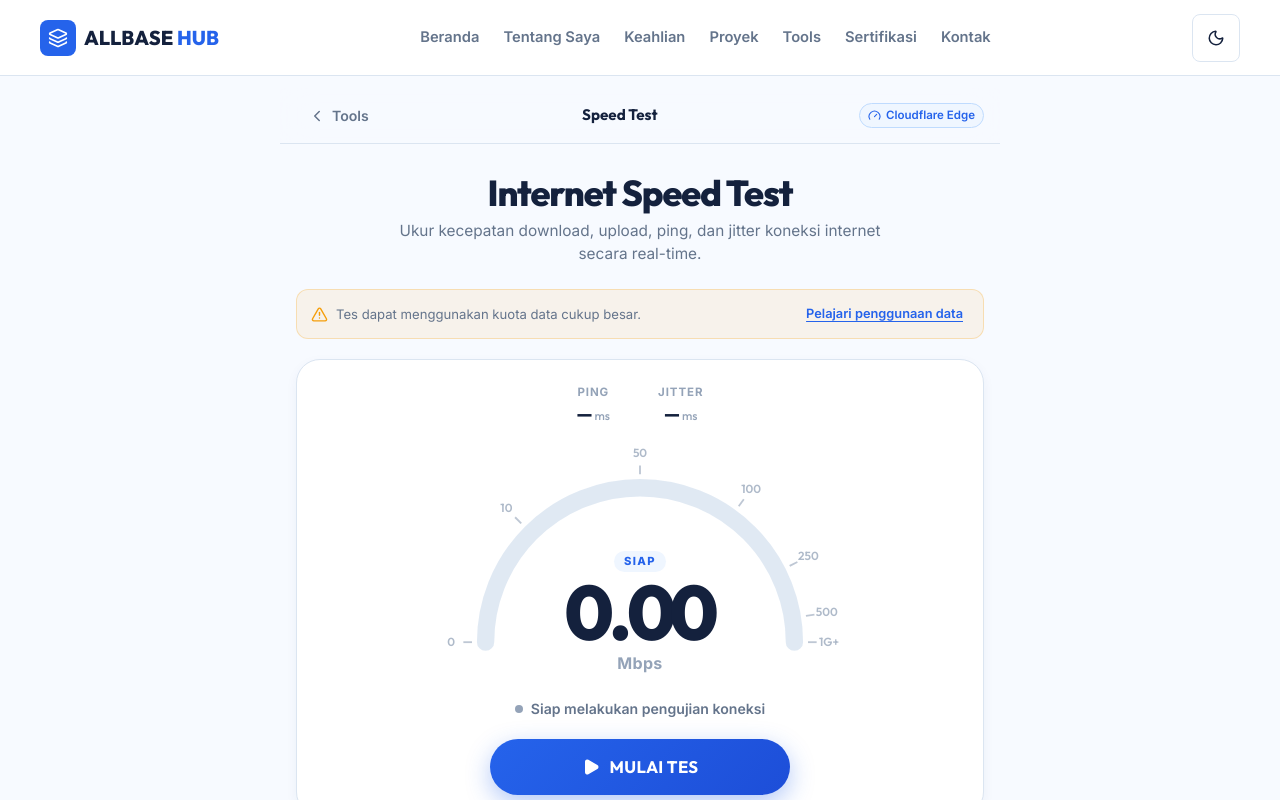
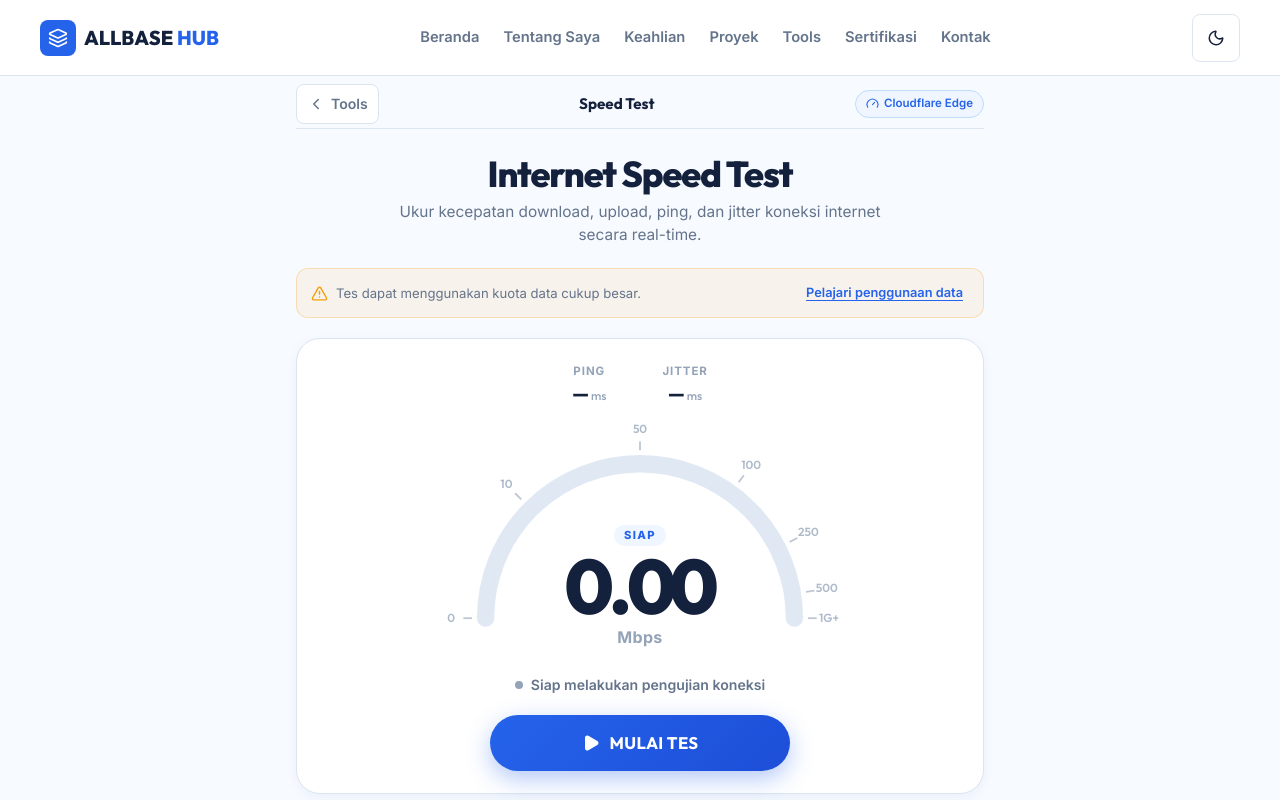
Before and after one commit to IlalIlhamdi/allbase, a Next.js app: page /tools/internet-speed-test in a window 1280 px wide. Shown: the top 800 px of the page. Built offline with nearby package versions, Linux system fonts and the light colour scheme.

Commit message:
fix: resolve top bar overlap and improve engine measurement reliability

```diff
--- a/src/components/tools/InternetSpeedTest.module.css
+++ b/src/components/tools/InternetSpeedTest.module.css
@@ -8,34 +8,21 @@
   max-width: 720px;
   margin-inline: auto;
   padding-inline: 16px;
-  padding-top: 12px;
-  padding-bottom: max(32px, calc(env(safe-area-inset-bottom) + 24px));
+  padding-top: 8px;
+  padding-bottom: max(36px, calc(env(safe-area-inset-bottom) + 24px));
   display: flex;
   flex-direction: column;
   gap: 20px;
 }
 
-/* Tool Top Bar / Subheader */
+/* Tool Navigation Top Bar (Clean & Static, No Overlaps) */
 .toolBar {
-  position: sticky;
-  top: var(--header-height, 76px);
-  z-index: 100;
   display: flex;
   align-items: center;
   justify-content: space-between;
-  height: 56px;
-  padding: 0 16px;
-  margin-inline: -16px;
-  background-color: rgba(247, 250, 255, 0.85);
-  backdrop-filter: blur(16px);
-  -webkit-backdrop-filter: blur(16px);
+  gap: 10px;
+  padding-bottom: 4px;
   border-bottom: 1px solid var(--color-border);
-  transition: background-color var(--transition-normal), border-color var(--transition-normal);
-}
-
-:global([data-theme="dark"]) .toolBar {
-  background-color: rgba(7, 19, 38, 0.85);
-  border-bottom-color: rgba(32, 58, 98, 0.8);
 }
 
 .backButton {
@@ -46,14 +33,17 @@
   font-weight: 600;
   color: var(--color-text-secondary);
   text-decoration: none;
-  padding: 8px 12px;
+  padding: 6px 10px;
   border-radius: var(--radius-sm);
-  transition: color var(--transition-fast), background-color var(--transition-fast);
-  min-height: 44px;
+  background-color: var(--color-surface);
+  border: 1px solid var(--color-border);
+  transition: color var(--transition-fast), border-color var(--transition-fast), background-color var(--transition-fast);
+  min-height: 40px;
 }
 
 .backButton:hover {
   color: var(--color-primary-600);
+  border-color: var(--color-primary-400);
   background-color: var(--color-surface-soft);
 }
 
@@ -62,9 +52,6 @@
   font-weight: 700;
   font-family: var(--font-heading);
   color: var(--color-text-primary);
-  display: flex;
-  align-items: center;
-  gap: 8px;
 }
 
 .engineBadge {
@@ -73,7 +60,7 @@
   gap: 5px;
   font-size: 0.72rem;
   font-weight: 600;
-  padding: 3px 8px;
+  padding: 4px 10px;
   border-radius: var(--radius-pill);
   background-color: var(--color-primary-50);
   color: var(--color-primary-600);
@@ -89,8 +76,8 @@
 /* Hero Intro */
 .heroIntro {
   text-align: center;
-  padding-top: 8px;
-  padding-bottom: 4px;
+  padding-top: 4px;
+  padding-bottom: 2px;
 }
 
 .title {
@@ -111,7 +98,7 @@
   line-height: 1.5;
 }
 
-/* Compact Data Warning */
+/* Compact Data Warning Notice */
 .warningNotice {
   display: flex;
   flex-direction: column;
@@ -187,7 +174,7 @@
   display: flex;
   flex-direction: column;
   align-items: center;
-  padding: 24px 16px 20px;
+  padding: 24px 16px 22px;
   background-color: var(--color-surface);
   border: 1px solid var(--color-border);
   border-radius: var(--radius-xl);
@@ -206,8 +193,8 @@
   display: flex;
   justify-content: center;
   align-items: center;
-  gap: clamp(24px, 8vw, 48px);
-  margin-bottom: 12px;
+  gap: clamp(28px, 8vw, 56px);
+  margin-bottom: 8px;
   width: 100%;
 }
 
@@ -228,7 +215,7 @@
 }
 
 .latencyValue {
-  font-size: 1.15rem;
+  font-size: 1.2rem;
   font-weight: 800;
   font-family: var(--font-heading);
   color: var(--color-text-primary);
@@ -245,7 +232,7 @@
 /* Big Semicircle Gauge */
 .speedGaugeWrapper {
   position: relative;
-  width: min(82vw, 330px);
+  width: min(82vw, 340px);
   aspect-ratio: 1 / 0.58;
   margin-inline: auto;
   margin-bottom: 8px;
@@ -268,7 +255,7 @@
 
 .gaugeCenterData {
   position: absolute;
-  bottom: 6px;
+  bottom: 8px;
   left: 0;
   right: 0;
   display: flex;
@@ -782,7 +769,7 @@
   }
   to {
     opacity: 1;
-    transform: translateY(0);
+    transform: translate(-50%, 0);
   }
 }
 
--- a/src/components/tools/InternetSpeedTest.tsx
+++ b/src/components/tools/InternetSpeedTest.tsx
@@ -66,11 +66,13 @@ export default function InternetSpeedTest() {
   const [showDataWarningDetails, setShowDataWarningDetails] = useState<boolean>(false);
 
   // Speed test engine reference
-  const speedTestEngineRef = useRef<{ pause?: () => void; play?: () => void } | null>(null);
+  const speedTestEngineRef = useRef<{ pause?: () => void; play?: () => void; results?: unknown } | null>(null);
+  const isCancelledRef = useRef<boolean>(false);
 
   // Clean up engine on unmount
   useEffect(() => {
     return () => {
+      isCancelledRef.current = true;
       if (speedTestEngineRef.current) {
         try {
           if (typeof speedTestEngineRef.current.pause === "function") {
@@ -84,6 +86,7 @@ export default function InternetSpeedTest() {
   }, []);
 
   const runTest = async () => {
+    isCancelledRef.current = false;
     setTestState("preparing");
     setCurrentSpeed(0);
     setResults({ downloadMbps: null, uploadMbps: null, pingMs: null, jitterMs: null });
@@ -94,66 +97,107 @@ export default function InternetSpeedTest() {
       const SpeedTestModule = await import("@cloudflare/speedtest");
       const SpeedTest = SpeedTestModule.default;
 
-      // Initialize Cloudflare SpeedTest Engine
+      // Robust Cloudflare SpeedTest Configuration
       const engine = new SpeedTest({
         autoStart: false,
+        measureDownloadLoadedLatency: false,
+        measureUploadLoadedLatency: false,
+        measurements: [
+          { type: "latency", numPackets: 1 },
+          { type: "download", bytes: 1e5, count: 1, bypassMinDuration: true },
+          { type: "latency", numPackets: 10 },
+          { type: "download", bytes: 1e5, count: 4 },
+          { type: "download", bytes: 1e6, count: 4 },
+          { type: "upload", bytes: 1e5, count: 4 },
+          { type: "upload", bytes: 1e6, count: 3 },
+          { type: "download", bytes: 1e7, count: 3 },
+          { type: "upload", bytes: 1e7, count: 2 },
+          { type: "download", bytes: 25e6, count: 2 },
+        ],
       });
 
       speedTestEngineRef.current = engine;
 
       // Event listener for real-time measurements
-      engine.onResultsChange = (data: any) => {
-        if (!data) return;
-        const type = data.type || "";
+      engine.onResultsChange = ({ type }: { type?: string }) => {
+        if (isCancelledRef.current) return;
+        const res = engine.results as {
+          getUnloadedLatency?: () => number | undefined;
+          getUnloadedJitter?: () => number | null | undefined;
+          getDownloadBandwidth?: () => number | undefined;
+          getDownloadBandwidthPoints?: () => Array<{ bps: number }>;
+          getUploadBandwidth?: () => number | undefined;
+          getUploadBandwidthPoints?: () => Array<{ bps: number }>;
+        } | null;
 
-        if (type === "latency" && data.latency) {
-          setTestState("latency");
-          const p = Number(data.latency);
-          const j = Number(data.jitter || 0);
-          setResults((prev) => ({ ...prev, pingMs: p, jitterMs: j }));
+        if (!res) return;
+
+        // Extract latency & jitter
+        const pingVal = typeof res.getUnloadedLatency === "function" ? res.getUnloadedLatency() : undefined;
+        const jitterVal = typeof res.getUnloadedJitter === "function" ? res.getUnloadedJitter() : undefined;
+
+        if (pingVal !== undefined && Number.isFinite(pingVal) && pingVal > 0) {
+          setResults((prev) => ({
+            ...prev,
+            pingMs: pingVal,
+            jitterMs: jitterVal !== null && jitterVal !== undefined && Number.isFinite(jitterVal) ? jitterVal : prev.jitterMs,
+          }));
         }
 
-        if (type === "download" && data.download) {
+        // Handle Download Phase
+        if (type === "download") {
           setTestState("download");
-          const bps = Number(data.download);
+          const points = typeof res.getDownloadBandwidthPoints === "function" ? res.getDownloadBandwidthPoints() : [];
+          const latestBps = points.length > 0 ? points[points.length - 1]?.bps : res.getDownloadBandwidth?.();
+          const bps = Number(latestBps || 0);
+          if (bps > 0) {
             const mbps = bps / 1_000_000;
             setCurrentSpeed(mbps);
             setResults((prev) => ({ ...prev, downloadMbps: mbps }));
           }
-
-        if (type === "upload" && data.upload) {
+        } else if (type === "upload") {
+          // Handle Upload Phase
           setTestState("upload");
-          const bps = Number(data.upload);
+          const points = typeof res.getUploadBandwidthPoints === "function" ? res.getUploadBandwidthPoints() : [];
+          const latestBps = points.length > 0 ? points[points.length - 1]?.bps : res.getUploadBandwidth?.();
+          const bps = Number(latestBps || 0);
+          if (bps > 0) {
             const mbps = bps / 1_000_000;
             setCurrentSpeed(mbps);
             setResults((prev) => ({ ...prev, uploadMbps: mbps }));
+          }
+        } else if (type === "latency") {
+          setTestState("latency");
         }
       };
 
       // Event listener when all measurement suites complete
       engine.onFinish = (finalResults: any) => {
+        if (isCancelledRef.current) return;
+
         setTestState("completed");
         setCurrentSpeed(0);
 
         const summary =
           typeof finalResults?.getSummary === "function"
             ? finalResults.getSummary()
-            : (finalResults as Record<string, number>) || {};
+            : (finalResults as unknown as Record<string, number>) || {};
 
-        const dlBps = Number(summary.download || summary.downloadSpeed || 0);
-        const ulBps = Number(summary.upload || summary.uploadSpeed || 0);
-        const pMs = Number(summary.latency || summary.ping || 0);
-        const jMs = Number(summary.jitter || 0);
+        const dlBps = Number(finalResults?.getDownloadBandwidth?.() || summary.download || 0);
+        const ulBps = Number(finalResults?.getUploadBandwidth?.() || summary.upload || 0);
+        const pMs = Number(finalResults?.getUnloadedLatency?.() || summary.latency || 0);
+        const jMs = Number(finalResults?.getUnloadedJitter?.() || summary.jitter || 0);
 
-        setResults({
-          downloadMbps: dlBps > 0 ? dlBps / 1_000_000 : null,
-          uploadMbps: ulBps > 0 ? ulBps / 1_000_000 : null,
-          pingMs: pMs > 0 ? pMs : null,
-          jitterMs: jMs > 0 ? jMs : null,
-        });
+        setResults((prev) => ({
+          downloadMbps: dlBps > 0 ? dlBps / 1_000_000 : prev.downloadMbps,
+          uploadMbps: ulBps > 0 ? ulBps / 1_000_000 : prev.uploadMbps,
+          pingMs: pMs > 0 ? pMs : prev.pingMs,
+          jitterMs: jMs > 0 ? jMs : prev.jitterMs,
+        }));
       };
 
       engine.onError = (err: unknown) => {
+        if (isCancelledRef.current) return;
         setTestState("error");
         setErrorMessage(
           err instanceof Error ? err.message : "Pengujian mengalami kendala koneksi."
@@ -162,12 +206,14 @@ export default function InternetSpeedTest() {
 
       engine.play();
     } catch {
+      if (isCancelledRef.current) return;
       setTestState("error");
       setErrorMessage("Gagal memuat engine pengujian kecepatan.");
     }
   };
 
   const cancelTest = () => {
+    isCancelledRef.current = true;
     if (speedTestEngineRef.current) {
       try {
         if (typeof speedTestEngineRef.current.pause === "function") {
@@ -287,7 +333,7 @@ Tested at: allbase.my.id`;
       case "error":
         return {
           dotClass: styles.dotError,
-          text: errorMessage || "Terjadi kesalahan saat pengujian",
+          text: errorMessage || "Pengujian mengalami kendala koneksi.",
         };
     }
   };
@@ -296,16 +342,14 @@ Tested at: allbase.my.id`;
 
   return (
     <div className={styles.container}>
-      {/* Tool Top Bar */}
+      {/* Top Breadcrumb Navigation */}
       <div className={styles.toolBar}>
-        <Link href="/#tools" className={styles.backButton} aria-label="Kembali ke Halaman Tools">
+        <Link href="/#tools" className={styles.backButton} aria-label="Kembali ke Tools">
           <ChevronLeft size={18} />
           <span>Tools</span>
         </Link>
-        <div className={styles.barTitle}>
-          <span>Speed Test</span>
-        </div>
-        <div className={styles.engineBadge} title="Didukung Cloudflare Speedtest Network Engine">
+        <span className={styles.barTitle}>Speed Test</span>
+        <div className={styles.engineBadge} title="Cloudflare Speedtest Network Engine">
           <Gauge size={13} />
           <span>Cloudflare Edge</span>
         </div>
@@ -319,7 +363,7 @@ Tested at: allbase.my.id`;
         </p>
       </section>
 
-      {/* Compact Data Warning */}
+      {/* Compact Data Warning Notice */}
       <div className={styles.warningNotice}>
         <div className={styles.warningHeader}>
           <div className={styles.warningContent}>
```
Lines whose indentation alone changed are shown as unchanged.
